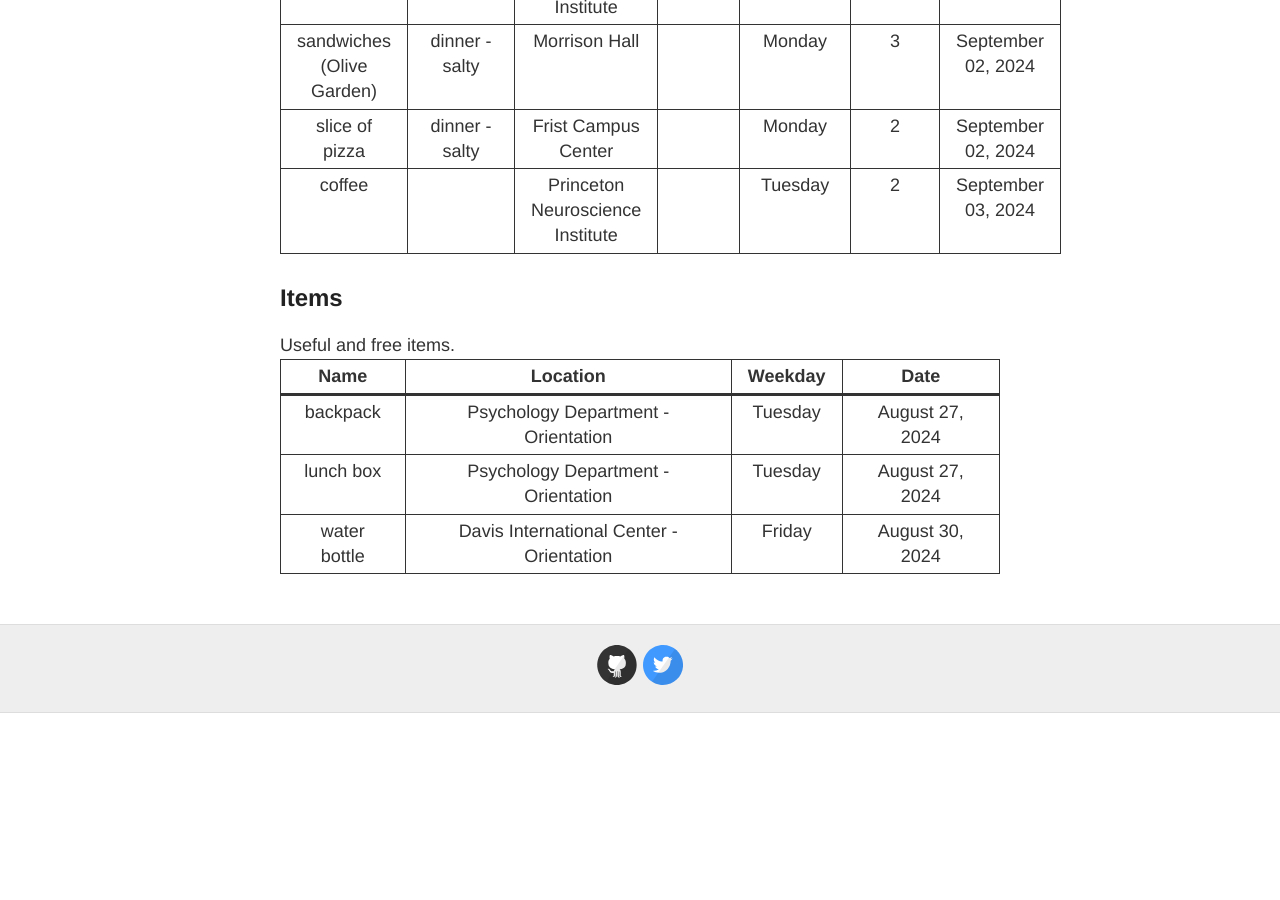
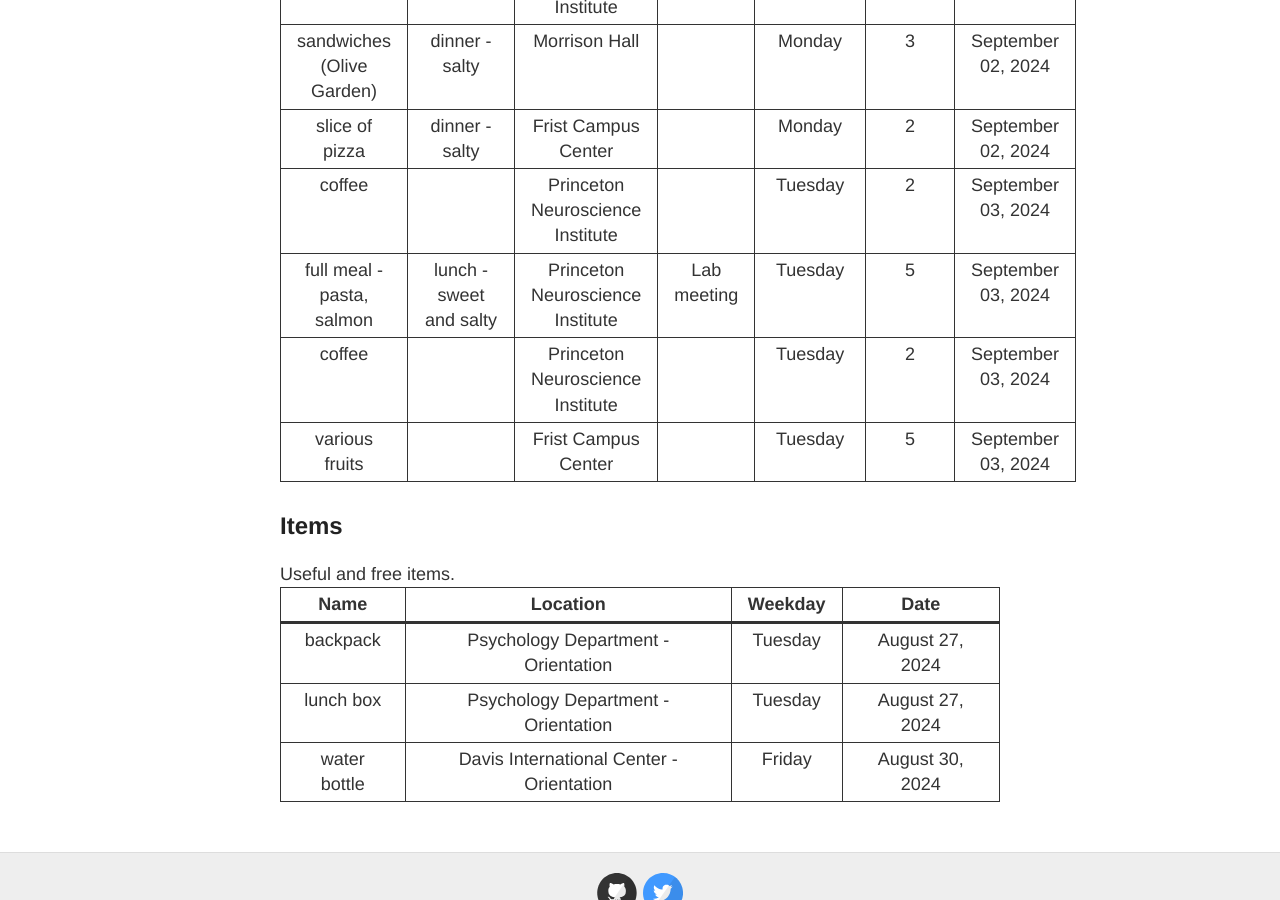
Before and after one commit to younesStrittmatter/princeton-experiment, a Jekyll site: the page built from free.html, in a window 1280 px wide and 900 px high, scrolled down 939 px. Built offline with Jekyll 4.4.1, drawn with Linux system fonts in a browser that asks for light colours; before the commit the page ends 1652 px from its top, so only the background shows below that.

Commit message:
added info

```diff
--- a/_data/free-food.yml
+++ b/_data/free-food.yml
@@ -49,3 +49,18 @@
   location: Princeton Neuroscience Institute
   date: 2024-09-03
   rating: 2
+- name: full meal - pasta, salmon
+  time: lunch
+  type: sweet and salty
+  location: Princeton Neuroscience Institute
+  event: Lab meeting
+  date: 2024-09-03
+  rating: 5
+- name: coffee
+  location: Princeton Neuroscience Institute
+  date: 2024-09-03
+  rating: 2
+- name: various fruits
+  location: Frist Campus Center
+  date: 2024-09-03
+  rating: 5
```
